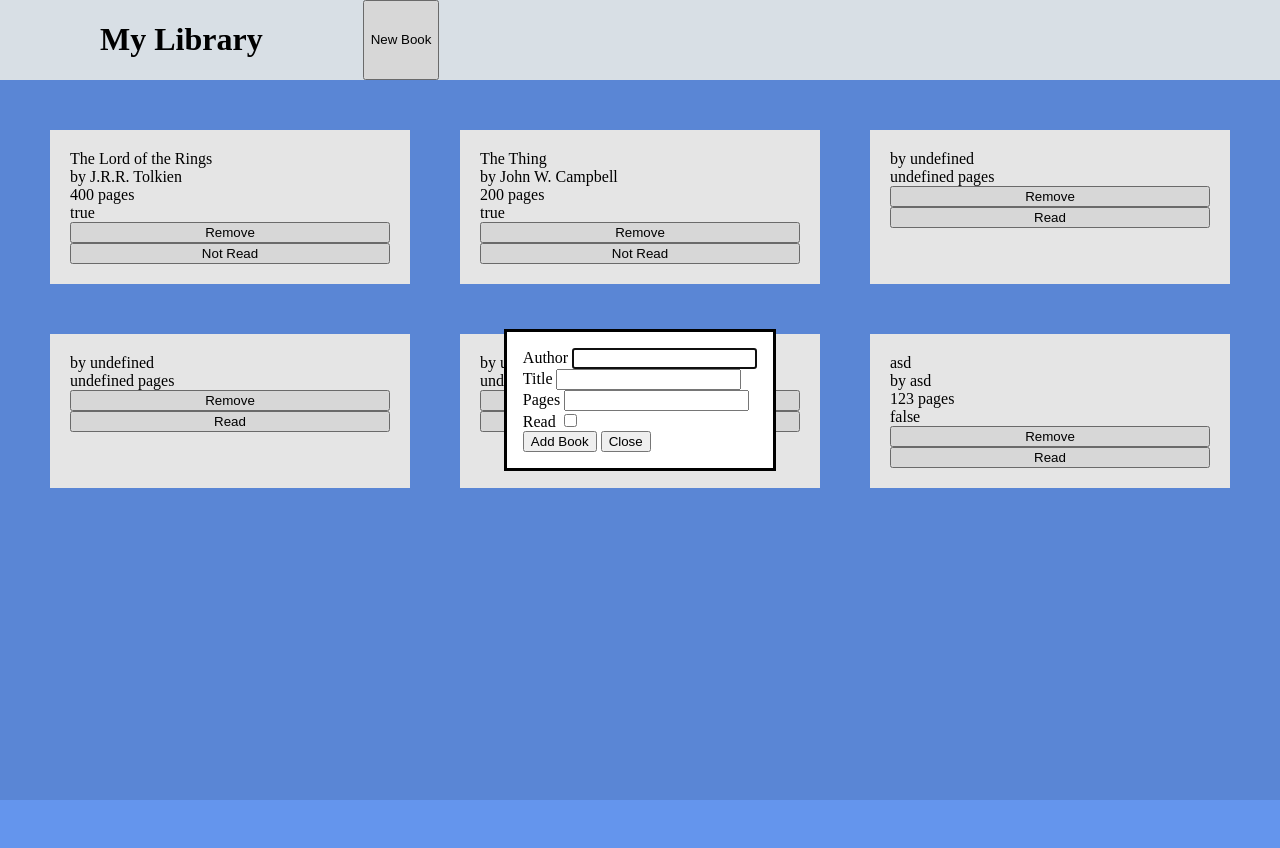
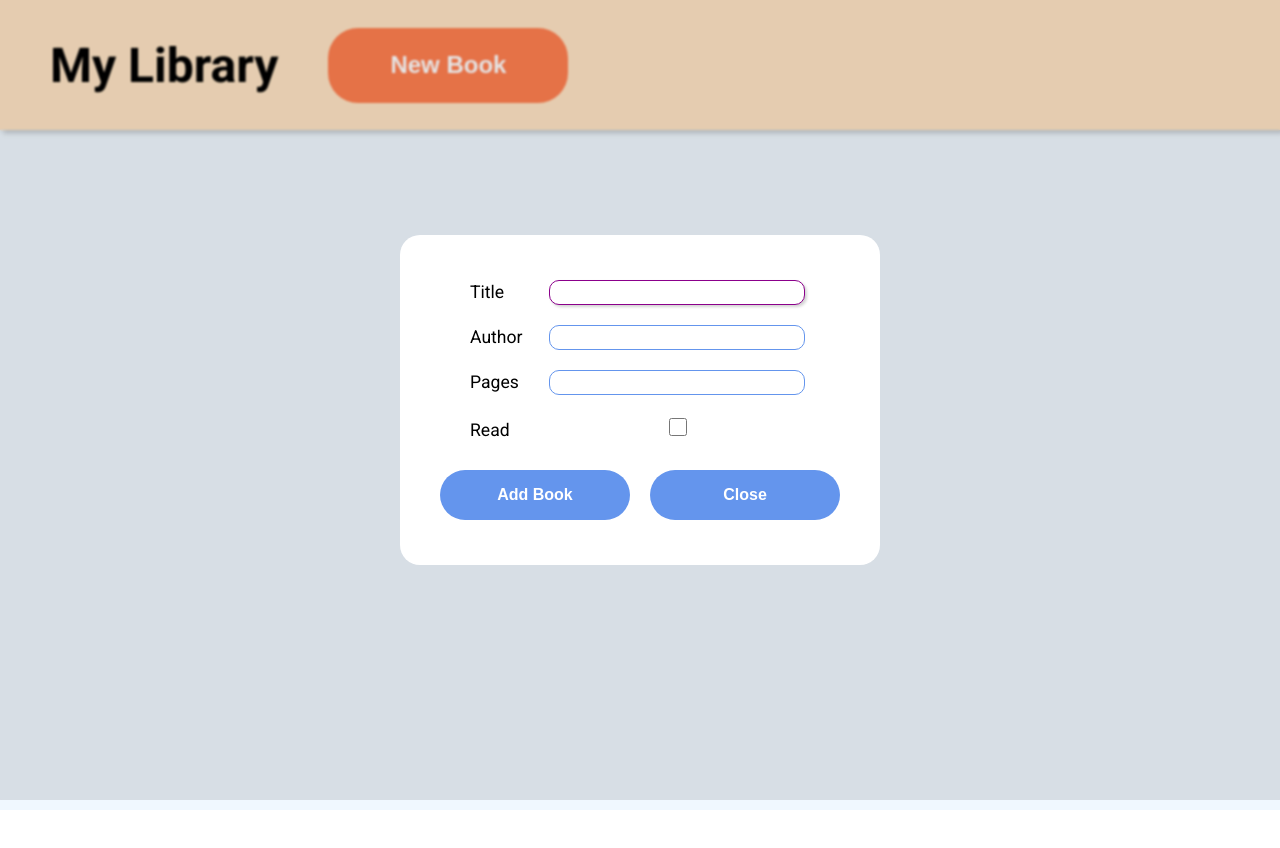
Before and after one commit to d4rr0z/odin-library, a plain HTML site: page index.html in a window 1280 px wide. Both pictures are taken after a click on the button "New Book". Shown: the top 848 px of the page. After the commit the page ends 810 px from the top, so only its background shows below. Drawn offline with Linux system fonts and the light colour scheme.

Commit message:
Finished project

```diff
--- a/index.html
+++ b/index.html
@@ -19,24 +19,28 @@
     </div>
     <dialog>
         <form method="dialog">
+            <div class="elements">
+                <div class="element">
+                    <label for="title">Title</label>
+                    <input type="text" id="title" name="title" required>
+                </div>
                 <div class="element">
                     <label for="author">Author</label>
-                <input type="text" id="author" name="author">
-            </div>
-            <div class="element">
-                <label for="title">Title</label>
-                <input type="text" id="title" name="title">
+                    <input type="text" id="author" name="author" maxlength="20" required>
                 </div>
                 <div class="element">
                     <label for="pages">Pages</label>
-                <input type="number" id="pages" name="pages" min="1">
+                    <input type="number" id="pages" name="pages" min="1" max="10000" required>
                 </div>
                 <div class="element">
                     <label for="read">Read</label>
                     <input type="checkbox" id="read" name="read">
                 </div>
+            </div>
+            <div class="buttons form-buttons">
                 <button class="add" type="submit">Add Book</button>
                 <button class="close" type="button">Close</button>
+            </div>
         </form>
     </dialog>
 </body>
--- a/javascript.js
+++ b/javascript.js
@@ -1,21 +1,4 @@
-const myLibrary = [
-    {
-        author: "J.R.R. Tolkien",
-        title: "The Lord of the Rings",
-        pages: 400,
-        read: true
-    },
-    {
-        author: "John W. Campbell",
-        title: "The Thing",
-        pages: 200,
-        read: true
-    },
-    {},
-    {},
-    {},
-    new Book("asd", "asd", 123, false)
-]
+const myLibrary = []
 
 function Book(author, title, pages, read) {
   this.author = author
@@ -51,10 +34,8 @@ function displayLibrary() {
         pages.textContent = book.pages + " pages"
         card.appendChild(pages)
 
-        const read = document.createElement('div')
-        read.classList.add('read')
-        read.textContent = book.read
-        card.appendChild(read)
+        const buttons = document.createElement('div')
+        buttons.classList.add('buttons')
 
         const remove = document.createElement('button')
         remove.classList.add('remove')
@@ -62,21 +43,22 @@ function displayLibrary() {
         remove.addEventListener('click', () => {
             removeBookFromLibrary(index)
         })
-        card.appendChild(remove)
 
         const toggle = document.createElement('button')
         toggle.classList.add('toggle')
-        toggle.textContent = myLibrary[index].read ? "Not Read" : "Read"
+        toggle.textContent = myLibrary[index].read ? "Read" : "Not Read"
+        toggle.style.backgroundColor = myLibrary[index].read ? 'green' : 'red';
         toggle.addEventListener('click', () => {
             toogleRead(index)
         })
-        card.appendChild(toggle)
+
+        buttons.appendChild(remove)
+        buttons.appendChild(toggle)
+        card.appendChild(buttons)
 
         library.appendChild(card)
     })
 }
-
-displayLibrary()
 
 function clickButton() {
     const dialog = document.querySelector('dialog')
@@ -92,8 +74,8 @@ function clickButton() {
             else if (button.classList.contains('close'))
                 dialog.close()
             else if (button.classList.contains('add')) {
-                addBook(e)
-                dialog.close()
+                if (addBook(e))
+                    dialog.close()
             }
         })
     })
@@ -104,6 +86,12 @@ clickButton()
 function addBook(e) {
     e.preventDefault()
 
+    const form = e.target.closest('form')
+    if (!form.checkValidity()) {
+        form.reportValidity()
+        return false
+    }
+
     const author = document.getElementById('author').value
     const title = document.getElementById('title').value
     const pages = document.getElementById('pages').value
@@ -112,6 +100,8 @@ function addBook(e) {
     const book = new Book(author, title, pages, read)
     addBookToLibrary(book)
     displayLibrary()
+
+    return true
 }
 
 function removeBookFromLibrary(index) {
--- a/style.css
+++ b/style.css
@@ -2,25 +2,35 @@
 
 body {
     margin: 0;
+    font-family: "Roboto", serif;
+    box-sizing: border-box;
+}
+
+.page {
+    min-height: 400px;
 }
 
 .header {
     position: sticky;
     top: 0;
+    min-height: 130px;
+    max-height: 15vh;
     display: flex;
-    padding-left: 100px;
-    gap: 100px;
-    background-color: aliceblue;
+    align-items: center;
+    padding-left: 50px;
+    gap: 50px;
+    background-color: bisque;
+    box-shadow: 3px 3px 5px rgba(0, 0, 0, 0.2);
 }
 
 .main {
-    min-height: 200vh;
-    background-color: cornflowerblue;
+    min-height: 85vh;
+    background-color: aliceblue;
 }
 
 .library {
     display: grid;
-    grid-template-columns: repeat(auto-fit, minmax(300px, 1fr));
+    grid-template-columns: repeat(auto-fit, minmax(400px, 1fr));
     gap: 50px;
     padding: 50px;
 }
@@ -30,4 +40,125 @@ body {
     flex-direction: column;
     background-color: white;
     padding: 20px;
+    border-radius: 15px;
+    border-left: 7px solid gold;
+    box-shadow: 3px 3px 5px rgba(0, 0, 0, 0.2);
 }
+
+.buttons {
+    display: flex;
+    justify-content: space-evenly;
+    align-items: flex-end;
+    gap: 20px;
+    height: 100%;
+    margin-top: 20px;
+}
+
+button {
+    flex: 1;
+    min-width: 120px;
+    max-width: 240px;
+    height: 50px;
+    font-size: 1rem;
+    font-weight: bold;
+    border: none;
+    border-radius: 30px;
+    background-color: cornflowerblue;
+    color: white;
+    cursor: pointer;
+}
+
+button:hover {
+    filter: brightness(110%);
+    border-radius: 10px;
+    transition: 0.5s;
+}
+
+h1 {
+    font-size: 48px;
+}
+
+.new {
+    font-size: 24px;
+    height: 75px;
+    background-color: coral;
+}
+
+.title {
+    font-weight: bold;
+    font-size: 32px;
+    overflow-x: clip;
+    white-space: nowrap;
+    text-overflow: ellipsis;
+}
+
+.author {
+    font-size: 24px;
+    border-bottom: 2px solid black;
+    margin-bottom: 5px;
+    padding-bottom: 5px;
+}
+
+.pages {
+    font-size: 16px;
+}
+
+label {
+    display: inline-block;
+    width: 75px;
+    font-size: 1.1rem;
+}
+
+dialog {
+    width: 400px;
+    height: 250px;
+    padding: 40px;
+    border-radius: 20px;
+    border: none;
+}
+
+.elements {
+    display: flex;
+    flex-direction: column;
+    gap: 20px;
+    margin-left: 30px;
+}
+
+input {
+    width: 250px;
+    font-size: 1.1rem;
+    border-radius: 10px;
+    border: 1.5px solid cornflowerblue;
+    outline: none;
+}
+
+.form-buttons {
+    margin-top: 30px;
+}
+
+form {
+    margin-top: 5px;
+}
+
+#read {
+    height: 18px;
+    cursor: pointer;
+}
+
+input:focus:not(#read) {
+    border-color: darkmagenta;
+    box-shadow: 2px 2px 3px lightgray;
+}
+
+.book:hover {
+    transform: scale(1.05);
+    transition: 0.5s;
+}
+
+dialog::backdrop {
+    backdrop-filter: blur(1px);
+}
+
+/*
+restrykcje przy inputach
+*/
```
Lines whose indentation alone changed are shown as unchanged.
